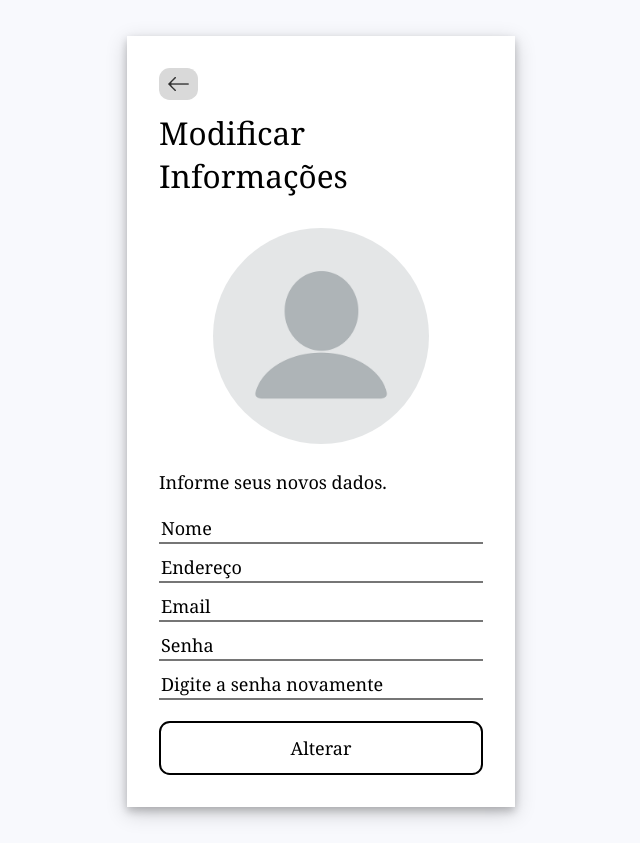
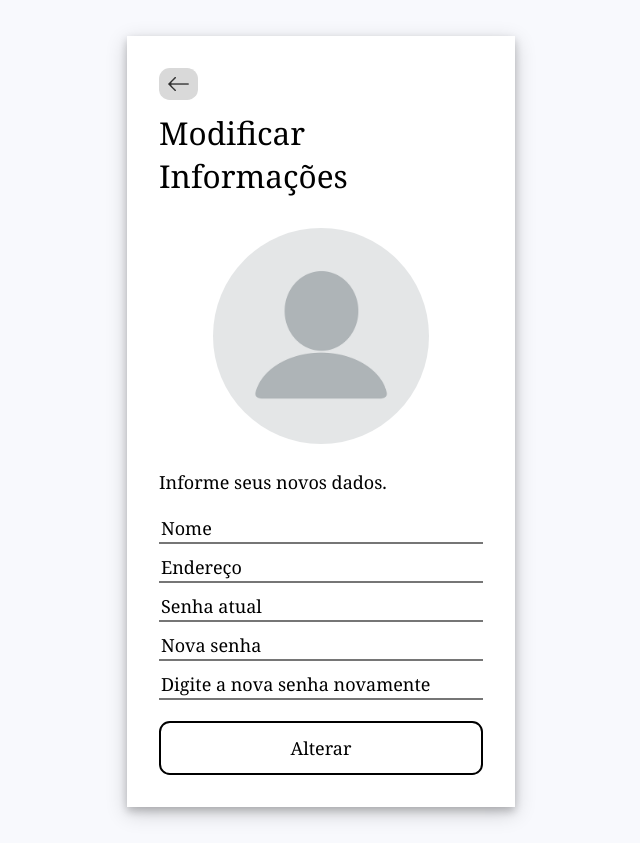
Before and after one commit to izaias-saturnino/tf-engenharia-software, a React (Create React App) app in the folder client-app/: page /modify_profile in a window 1280 px wide. Shown: the whole page, without its empty margins (319-959 px from the left). Built offline with nearby package versions, Linux system fonts and the light colour scheme.

Commit message:
small changes

```diff
--- a/client-app/src/routes/Donation.js
+++ b/client-app/src/routes/Donation.js
@@ -14,9 +14,6 @@ const Content = (props) => {
         </div>
         <div className="pt-5 px-10">
             <img className="w-100" src={logo}></img>
-        </div>
-        <div className="input-container">
-            <input placeholder="Evento" type="text" name="event" required />
         </div>
         <div className="input-container">
             <input placeholder="Ingrediente" type="text" name="ingredient" required />
--- a/client-app/src/routes/DonationHistory.js
+++ b/client-app/src/routes/DonationHistory.js
@@ -18,6 +18,9 @@ const Donation = (props) => {
                 </div>
                 <div className="search-item-propertie">
                     Valor: {props.donation.value}
+                </div>
+                <div className="search-item-propertie">
+                    Ingrediente: {props.donation.ingredient}
                 </div>
                 <div className="search-item-propertie">
                     Data: {props.donation.date}
@@ -43,7 +46,8 @@ const DonationHistory = (props) => {
     //     "kitchenName": "Nome",
     //     "CNPJ": "987654321",
     //     "value": "R$ 3.00",
-    //     "date": "24/05/2022",
+    //     "ingreddient": "Cenoura",
+    //     "date": "24/05/2022 12:12",
     // };
     // results.push(<Donation className={"default-border-bottom"} donation={donationTest}/>);
 
--- a/client-app/src/routes/ModifyProfile.js
+++ b/client-app/src/routes/ModifyProfile.js
@@ -22,13 +22,13 @@ const Content = (props) => {
           <input placeholder="Endereço" type="text" name="address" />
         </div>
         <div className="input-container">
-          <input placeholder="Email" type="email" name="email" />
+          <input placeholder="Senha atual" type="password" name="pass" />
         </div>
         <div className="input-container">
-          <input placeholder="Senha" type="password" name="pass" />
+          <input placeholder="Nova senha" type="password" name="pass" />
         </div>
         <div className="input-container">
-          <input placeholder="Digite a senha novamente" type="password" name="pass2" />
+          <input placeholder="Digite a nova senha novamente" type="password" name="pass2" />
         </div>
         <div className="w-100 button-container">
           <input type="submit" value="Alterar"/>
--- a/client-app/src/routes/Registration.js
+++ b/client-app/src/routes/Registration.js
@@ -49,7 +49,7 @@ const Content = (props) => {
               <input placeholder="Estado" type="text" name="address" />
           </div>
           <div className="input-container">
-              <input placeholder="CPF/CNPJ" type="text" name="address" required />
+              <input placeholder={props.state.reg_utype === "doador" ? "CPF" : "CNPJ"} type="text" name="address" required />
           </div>
           <div className="w-100 button-container">
               <input type="submit" value="Criar Conta"/>
```
